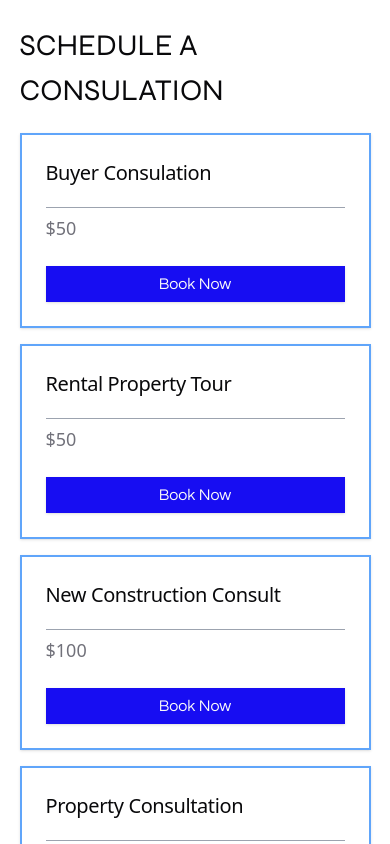
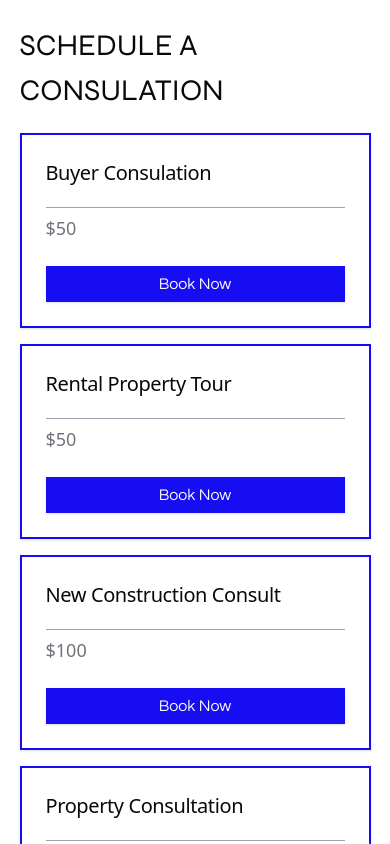
Before and after one commit to Faisal-pixel/zidane-estates-llc, a Next.js app: page / in a window 390 px wide. Shown: the part 2500-3344 px from the top of the page. Built offline with nearby package versions, Linux system fonts and the light colour scheme; a web font is replaced by a local one.

Commit message:
chore: ui refactor

```diff
--- a/src/components/Footer.tsx
+++ b/src/components/Footer.tsx
@@ -43,12 +43,12 @@ export default function Footer() {
           </p>
 
           {/* Form */}
-          <div className="flex flex-col md:flex-row md:items-center gap-4">
+          <div className="flex flex-col md:flex-row md:items-end gap-2">
             <input
               type="email"
-              className="border-b-2 border-blue-600 focus:outline-none w-full md:w-64 mr-4"
+              className="border-b-2 border-blue-600 focus:outline-none w-full md:w-64"
             />
-            <button className="bg-[rgb(23,13,242)] text-lg md:text-base w-full md:w-[8.65rem] py-4 text-[rgb(175,172,251)] px-4 md:py-2  hover:text-[rgb(23,13,242)] hover:bg-[rgb(255,235,255)] transition-all duration-700">
+            <button className="bg-[rgb(23,13,242)] text-lg md:text-base w-full md:w-[8.65rem] py-4 text-[rgb(175,172,251)] px-4 md:py-2  hover:text-[rgb(23,13,242)] hover:bg-[rgb(255,235,255)] transition-all duration-700 lg:mb-[2px]">
               Subscribe
             </button>
           </div>
--- a/src/components/Navbar.tsx
+++ b/src/components/Navbar.tsx
@@ -56,7 +56,7 @@ const Navbar = () => {
                 <Search className="w-4 h-4 self-center" />
 
                 <input
-                  className="py-2 outline-none"
+                  className="py-2 outline-none text-black placeholder:black"
                   type="search"
                   placeholder="Search..."
                 />
--- a/src/components/schedule_consulation/differentTypes.tsx
+++ b/src/components/schedule_consulation/differentTypes.tsx
@@ -1,3 +1,4 @@
+"use client";
 import Link from "next/link";
 import React from "react";
 import CustomBlueButton from "../ui/CustomBlueButton";
@@ -9,6 +10,7 @@ import {
   CardTitle,
 } from "@/components/ui/card";
 import { Button } from "@/components/ui/button";
+import { useResponsive } from "@/hooks/useResponsive";
 
 type Props = {
   type: string;
@@ -19,7 +21,7 @@ type Props = {
 const DifferentTypesSmall = ({ type, to, price }: Props) => {
   return (
     <>
-      <Card className="sm:hidden mb-4 rounded-none border-2 border-blue-400">
+      <Card className="sm:hidden mb-4 rounded-none border-2 border-[#170DF2]">
         <CardHeader>
           <CardTitle>
             <Link
@@ -38,7 +40,10 @@ const DifferentTypesSmall = ({ type, to, price }: Props) => {
           <p>Card Content</p>
         </CardContent> */}
         <CardFooter className="flex items-center justify-center">
-          <Button className="w-full font-questrial text-base bg-[rgb(23,13,242)] duration-500 hover:bg-[rgb(255,235,255)] hover:text-[rgb(23,13,242)] rounded-none" asChild>
+          <Button
+            className="w-full font-questrial text-base bg-[rgb(23,13,242)] duration-500 hover:bg-[rgb(255,235,255)] hover:text-[rgb(23,13,242)] rounded-none"
+            asChild
+          >
             <Link href="/login">Book Now</Link>
           </Button>
         </CardFooter>
@@ -48,24 +53,27 @@ const DifferentTypesSmall = ({ type, to, price }: Props) => {
 };
 
 const DifferentTypes = ({ type, to, price }: Props) => {
+  const { isXs } = useResponsive();
   return (
     <>
-      <div className="hidden py-8 justify-between border-t border-b border-blue-400 sm:flex">
-        <div className="flex justify-between basis-[90%] text-2xl">
+      <div className="hidden py-8 justify-between border-t last-of-type:border-b border-[#170DF2] sm:flex">
+        <div className="flex justify-between basis-[calc(60%-16px)] flex-1 text-2xl">
           <Link
             href={to}
             className="hover:text-gray-500 transition-colors duration-500"
           >
             <p className="text-inherit basis-[70%]">{type}</p>
           </Link>
-          <p className="font-light basis-[27%]">{price}</p>
+          <p className="font-normal text-[16px] leading-[32px] basis-[27%]">
+            {price}
+          </p>
         </div>
         <div className="">
-          <CustomBlueButton to={to} >Book Now</CustomBlueButton>
+          <CustomBlueButton to={to}>Book Now</CustomBlueButton>
         </div>
       </div>
 
-      <DifferentTypesSmall type={type} to={to} price={price} />
+      {isXs && <DifferentTypesSmall type={type} to={to} price={price} />}
     </>
   );
 };
--- /dev/null
+++ b/src/hooks/useResponsive.ts
@@ -0,0 +1,37 @@
+import { useState, useEffect } from "react";
+
+// Define your breakpoints
+const breakpoints = {
+  xs: 0, // Extra small devices (phones)
+  sm: 640, // Small devices (tablets)
+  md: 768, // Medium devices (small laptops)
+  lg: 1024, // Large devices (desktops)
+  xl: 1280, // Extra large devices (large desktops)
+};
+
+export const useResponsive = () => {
+  const [width, setWidth] = useState<number>(0);
+
+  // Update the width on resize
+  const handleResize = () => setWidth(window.innerWidth);
+
+  useEffect(() => {
+    // Set initial width when the component mounts
+    setWidth(window.innerWidth);
+
+    // Add event listener to handle resize
+    window.addEventListener("resize", handleResize);
+
+    // Cleanup the event listener on unmount
+    return () => window.removeEventListener("resize", handleResize);
+  }, []);
+
+  // Helper functions to check if the viewport matches a specific breakpoint
+  const isXs = width >= breakpoints.xs && width < breakpoints.sm;
+  const isSm = width >= breakpoints.sm && width < breakpoints.md;
+  const isMd = width >= breakpoints.md && width < breakpoints.lg;
+  const isLg = width >= breakpoints.lg && width < breakpoints.xl;
+  const isXl = width >= breakpoints.xl;
+
+  return { width, isXs, isSm, isMd, isLg, isXl };
+};
```
